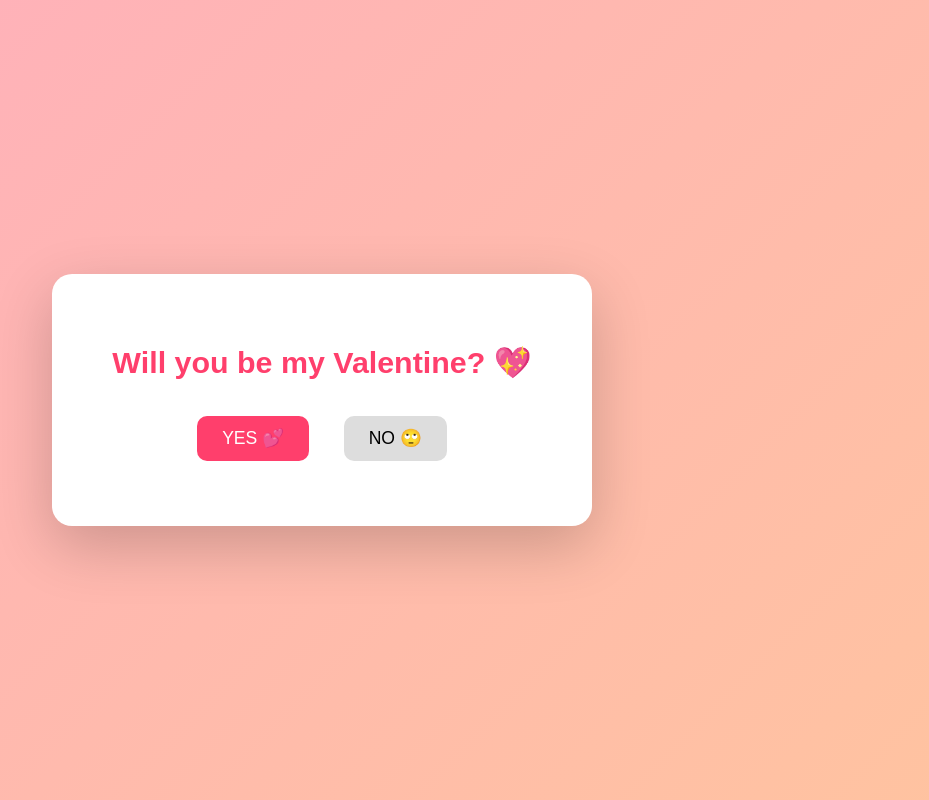
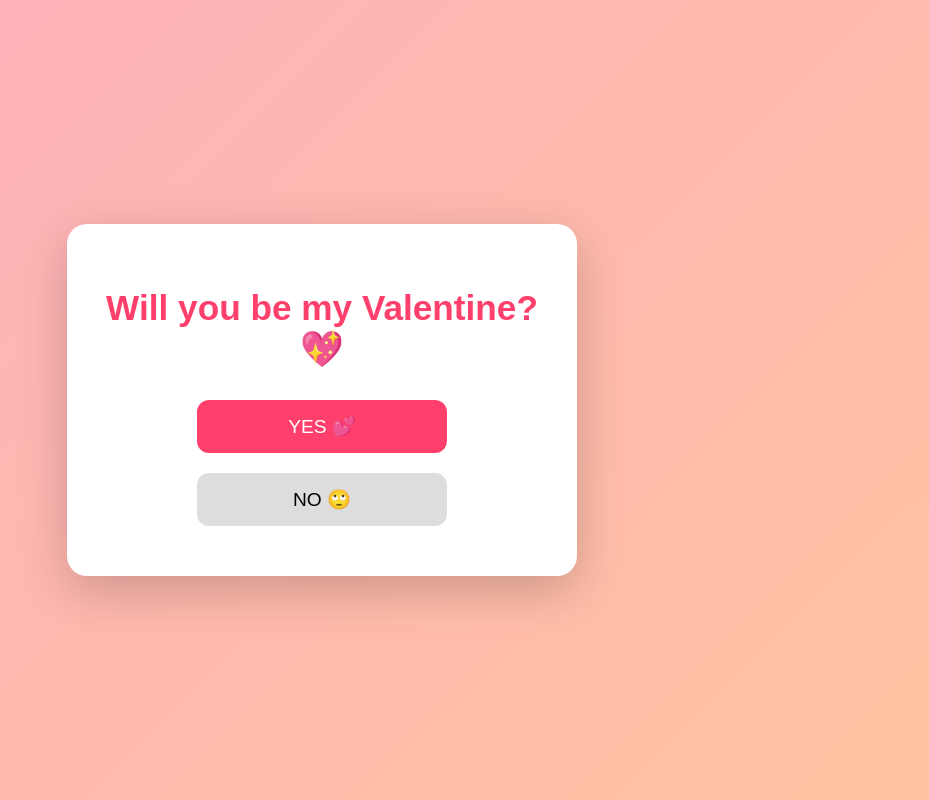
Before and after one commit to timebreaker666/valentine, a plain HTML site: page index.html in a window 1280 px wide. Shown: the whole page, without its empty margins (318-1247 px from the left). Drawn offline with Linux system fonts and the light colour scheme.

Commit message:
Add files via upload

```diff
--- a/index.html
+++ b/index.html
@@ -2,44 +2,51 @@
 <html lang="en">
 <head>
 <meta charset="UTF-8">
+<meta name="viewport" content="width=device-width, initial-scale=1.0">
 <title>Important Question 💘</title>
 
 <style>
   body {
     margin: 0;
-    height: 100vh;
+    min-height: 100vh;
     background: linear-gradient(135deg, #ffafbd, #ffc3a0);
     font-family: Arial, sans-serif;
     display: flex;
     align-items: center;
     justify-content: center;
+    padding: 20px;
+    box-sizing: border-box;
   }
 
   .card {
     background: white;
-    padding: 50px 60px;
+    padding: 40px 30px;
     border-radius: 20px;
     text-align: center;
-    box-shadow: 0 20px 60px rgba(0,0,0,0.2);
-    width: 420px;
+    box-shadow: 0 15px 50px rgba(0,0,0,0.2);
+    width: 100%;
+    max-width: 450px;
   }
 
   h1 {
-    font-size: 1.9em;
+    font-size: clamp(1.6rem, 5vw, 2.2rem);
     color: #ff3f6c;
+    margin-bottom: 20px;
   }
 
   p {
-    font-size: 1.1em;
+    font-size: clamp(1rem, 4vw, 1.1rem);
   }
 
   button {
-    font-size: 1.1em;
-    padding: 12px 25px;
-    margin: 15px;
-    border-radius: 10px;
+    font-size: clamp(1rem, 4vw, 1.2rem);
+    padding: 15px 25px;
+    margin: 10px;
+    border-radius: 12px;
     border: none;
     cursor: pointer;
+    width: 80%;
+    max-width: 250px;
   }
 
   .yes-btn {
@@ -54,7 +61,7 @@
   .progress-container {
     width: 100%;
     background: #eee;
-    height: 20px;
+    height: 18px;
     border-radius: 10px;
     overflow: hidden;
     margin-top: 20px;
@@ -85,8 +92,6 @@ function yesClicked() {
     <p>I respect good judgment 😌</p>
   `;
 }
-
-/* ----- NO STAGES ----- */
 
 function stage1() {
   document.getElementById("card").innerHTML = `
```
